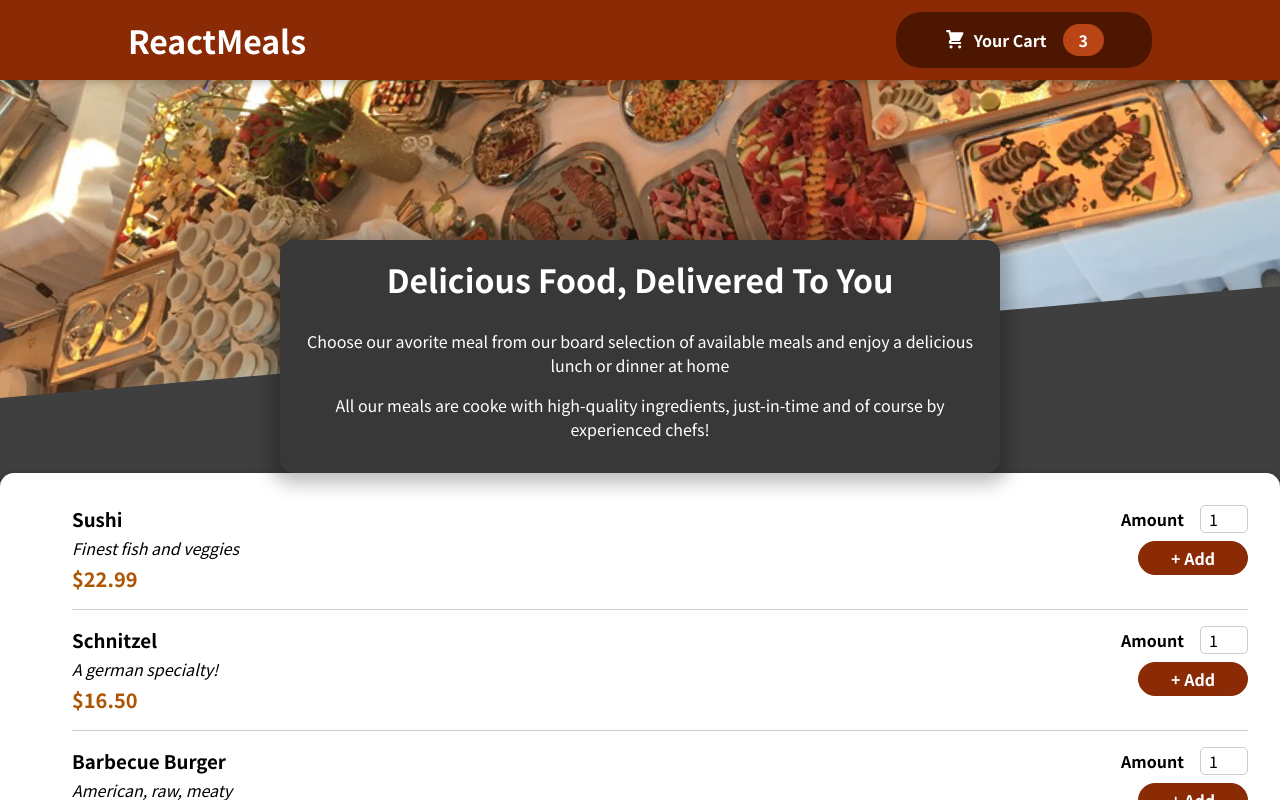
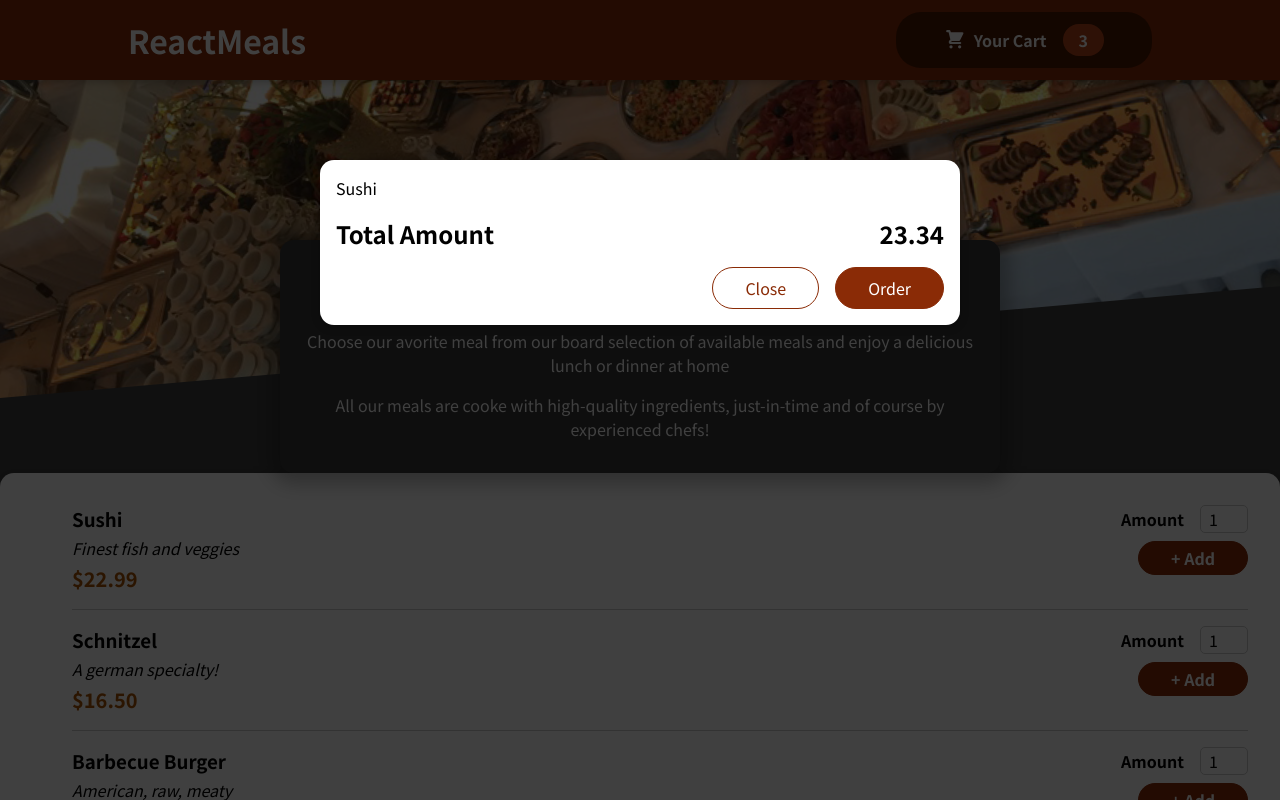
Before and after one commit to aschneiderGit/react-complete-guide-section11, a JavaScript app: page / in a window 1280 px wide. Shown: the top 800 px of the page. Built offline with nearby package versions, Linux system fonts and the light colour scheme.

Commit message:
Modal for Cart

```diff
--- a/public/index.html
+++ b/public/index.html
@@ -7,8 +7,7 @@
 		<meta name="theme-color" content="#000000" />
 		<meta
 			name="description"
-      content="Web site created using create-react-app"
-    />
+			content="Web site created using create-react-app" />
 		<link rel="apple-touch-icon" href="%PUBLIC_URL%/logo192.png" />
 		<!--
       manifest.json provides metadata used when your web app is installed on a
@@ -28,6 +27,7 @@
 	</head>
 	<body>
 		<noscript>You need to enable JavaScript to run this app.</noscript>
+		<div id="modal"></div>
 		<div id="root"></div>
 		<!--
       This HTML file is a template.
--- a/src/App.js
+++ b/src/App.js
@@ -1,9 +1,11 @@
+import Cart from './components/Cart/Cart';
 import Headers from './components/Layout/Header';
 import Meals from './components/Meals/Meals';
 
 function App() {
 	return (
 		<>
+			<Cart />
 			<Headers />
 			<main>
 				<Meals />
--- /dev/null
+++ b/src/components/Cart/Cart.js
@@ -0,0 +1,24 @@
+import Modal from '../UI/Modal';
+import style from './Cart.module.css';
+
+function Cart(props) {
+	const cartItems = [{id: 'c1', name: 'Sushi', amount: 2, price: 12.99}].map(
+		(item) => <li key={item.name}>{item.name}</li>
+	);
+	console.log(cartItems);
+	return (
+		<Modal>
+			<ul className={style['cart-items']}>{cartItems}</ul>
+			<div className={style.total}>
+				<span>Total Amount</span>
+				<span> 23.34</span>
+			</div>
+			<div className={style.actions}>
+				<button className={style['button--alt']}>Close</button>
+				<button className={style.button}>Order</button>
+			</div>
+		</Modal>
+	);
+}
+
+export default Cart;
--- /dev/null
+++ b/src/components/Cart/Cart.module.css
@@ -0,0 +1,46 @@
+.cart-items {
+  list-style: none;
+  margin: 0;
+  padding: 0;
+  max-height: 20rem;
+  overflow: auto;
+}
+
+.total {
+  display: flex;
+  justify-content: space-between;
+  align-items: center;
+  font-weight: bold;
+  font-size: 1.5rem;
+  margin: 1rem 0;
+}
+
+.actions {
+  text-align: right;
+}
+
+.actions button {
+  font: inherit;
+  cursor: pointer;
+  background-color: transparent;
+  border: 1px solid #8a2b06;
+  padding: 0.5rem 2rem;
+  border-radius: 25px;
+  margin-left: 1rem;
+}
+
+.actions button:hover,
+.actions button:active {
+  background-color: #5a1a01;
+  border-color: #5a1a01;
+  color: white;
+}
+
+.actions .button--alt {
+  color: #8a2b06;
+}
+
+.actions .button {
+  background-color: #8a2b06;
+  color: white;
+}
--- /dev/null
+++ b/src/components/UI/Modal.js
@@ -0,0 +1,27 @@
+import style from './Modal.module.css';
+import ReactDOM from 'react-dom';
+
+const Backdrop = () => {
+	return <div className={style.backdrop} />;
+};
+const ModalOverlay = (props) => {
+	return (
+		<div className={style.modal}>
+			<div className={style.content}>{props.children}</div>
+		</div>
+	);
+};
+function Modal(props) {
+	const portalDiv = document.getElementById('modal');
+	return (
+		<>
+			{ReactDOM.createPortal(<Backdrop />, portalDiv)}
+			{ReactDOM.createPortal(
+				<ModalOverlay>{props.children}</ModalOverlay>,
+				portalDiv
+			)}
+		</>
+	);
+}
+
+export default Modal;
--- /dev/null
+++ b/src/components/UI/Modal.module.css
@@ -0,0 +1,40 @@
+.backdrop {
+  position: fixed;
+  top: 0;
+  left: 0;
+  width: 100%;
+  height: 100vh;
+  z-index: 20;
+  background-color: rgba(0, 0, 0, 0.75);
+}
+
+.modal {
+  position: fixed;
+  top: 20vh;
+  left: 5%;
+  width: 90%;
+  background-color: white;
+  padding: 1rem;
+  border-radius: 14px;
+  box-shadow: 0 2px 8px rgba(0, 0, 0, 0.25);
+  z-index: 30;
+  animation: slide-down 300ms ease-out forwards;
+}
+
+@media (min-width: 768px) {
+  .modal {
+    width: 40rem;
+    left: calc(50% - 20rem);
+  }
+}
+
+@keyframes slide-down {
+  from {
+    opacity: 0;
+    transform: translateY(-3rem);
+  }
+  to {
+    opacity: 1;
+    transform: translateY(0);
+  }
+}
```
Lines whose indentation alone changed are shown as unchanged.
